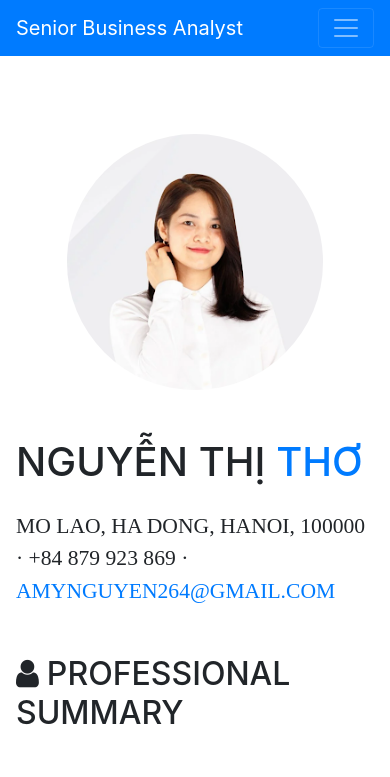
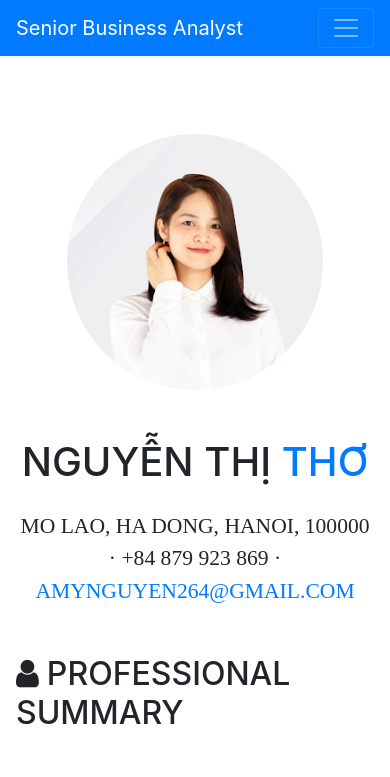
Before and after one commit to Amy264/resume, a website with bundled scripts: page index.html in a window 390 px wide. Shown: the top 777 px of the page. Built offline with nearby package versions, Linux system fonts and the light colour scheme; a web font is replaced by a local one.

Commit message:
Enhance layout for name and contact information with responsive design adjustments

```diff
--- a/index.html
+++ b/index.html
@@ -71,10 +71,16 @@
           <div class="d-flex justify-content-center mb-5 d-lg-none">
             <img class="img-fluid img-profile rounded-circle" src="img/profile.png" alt="" style="width: 16rem; height: 16rem;">
           </div>
-          <h1 class="mb-4">Nguyễn Thị
+          <h1 class="mb-4 text-center d-lg-none">Nguyễn Thị
             <span class="text-primary">Thơ</span>
           </h1>
-          <div class="subheading mb-5">Mo Lao, Ha Dong, Hanoi, 100000 · +84 879 923 869 ·
+          <div class="subheading mb-5 text-center d-lg-none">Mo Lao, Ha Dong, Hanoi, 100000 · +84 879 923 869 ·
+            <a href="mailto:name@email.com">amynguyen264@gmail.com</a>
+          </div>
+          <h1 class="mb-4 d-none d-lg-block">Nguyễn Thị
+            <span class="text-primary">Thơ</span>
+          </h1>
+          <div class="subheading mb-5 d-none d-lg-block">Mo Lao, Ha Dong, Hanoi, 100000 · +84 879 923 869 ·
             <a href="mailto:name@email.com">amynguyen264@gmail.com</a>
           </div>
           <h2 class="mb-5"><i class="fa fa-user mr-2"></i>Professional Summary</h2>
```
